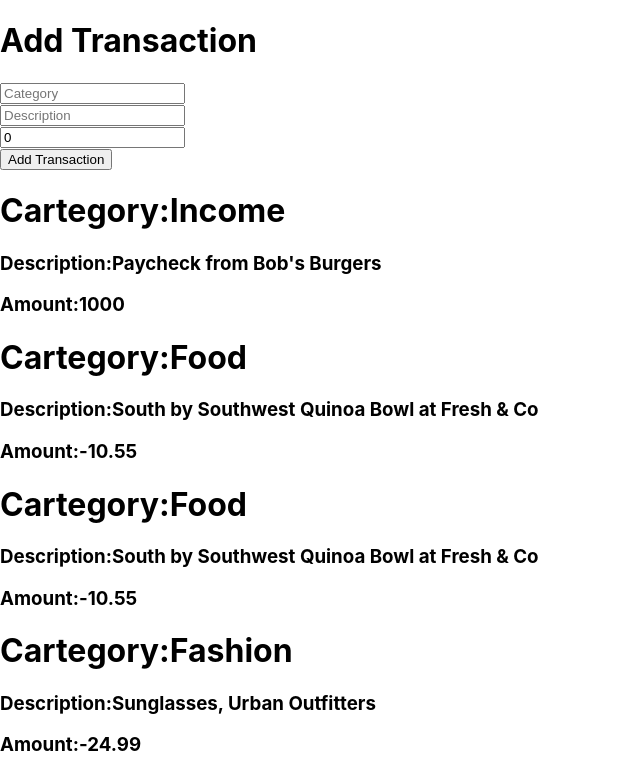
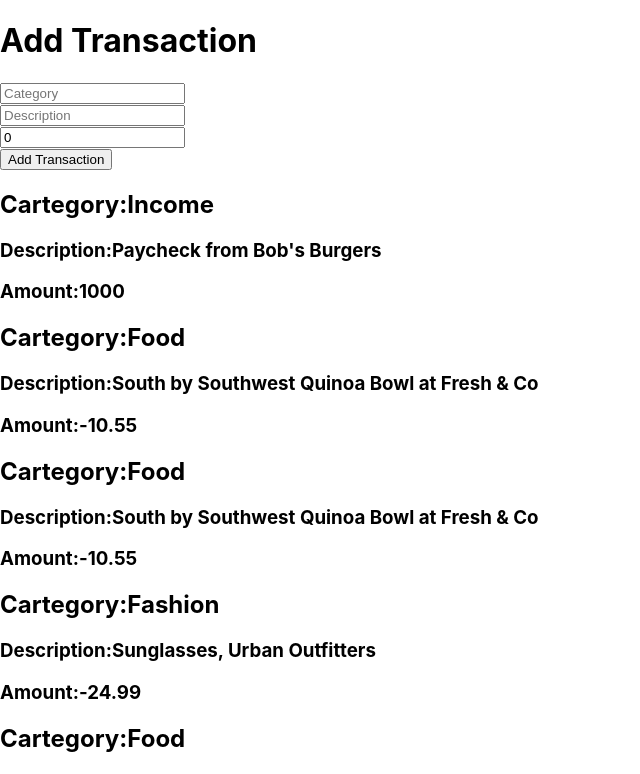
Before and after one commit to NAMADAJR/Phase-2-week-1-codechallange, a React (Create React App) app: page / in a window 1280 px wide. Shown: the top 774 px of the page, without its empty margins (0-640 px from the left). Built offline with nearby package versions, Linux system fonts and the light colour scheme; data requests are answered from the project's data file.

Commit message:
Adds correct class name  for styling

```diff
--- a/src/Components/Transaction.js
+++ b/src/Components/Transaction.js
@@ -2,8 +2,8 @@ import React from 'react'
 
 const Transaction = ({transaction}) => {
   return (
-    <div className='Transaction'>
-      <h1>Cartegory:{transaction.category}</h1>
+    <div className="transaction">
+      <h2>Cartegory:{transaction.category}</h2>
       <h3>Description:{transaction.description}</h3>
       <h3>Amount:{transaction.amount}</h3>
     </div>
```
